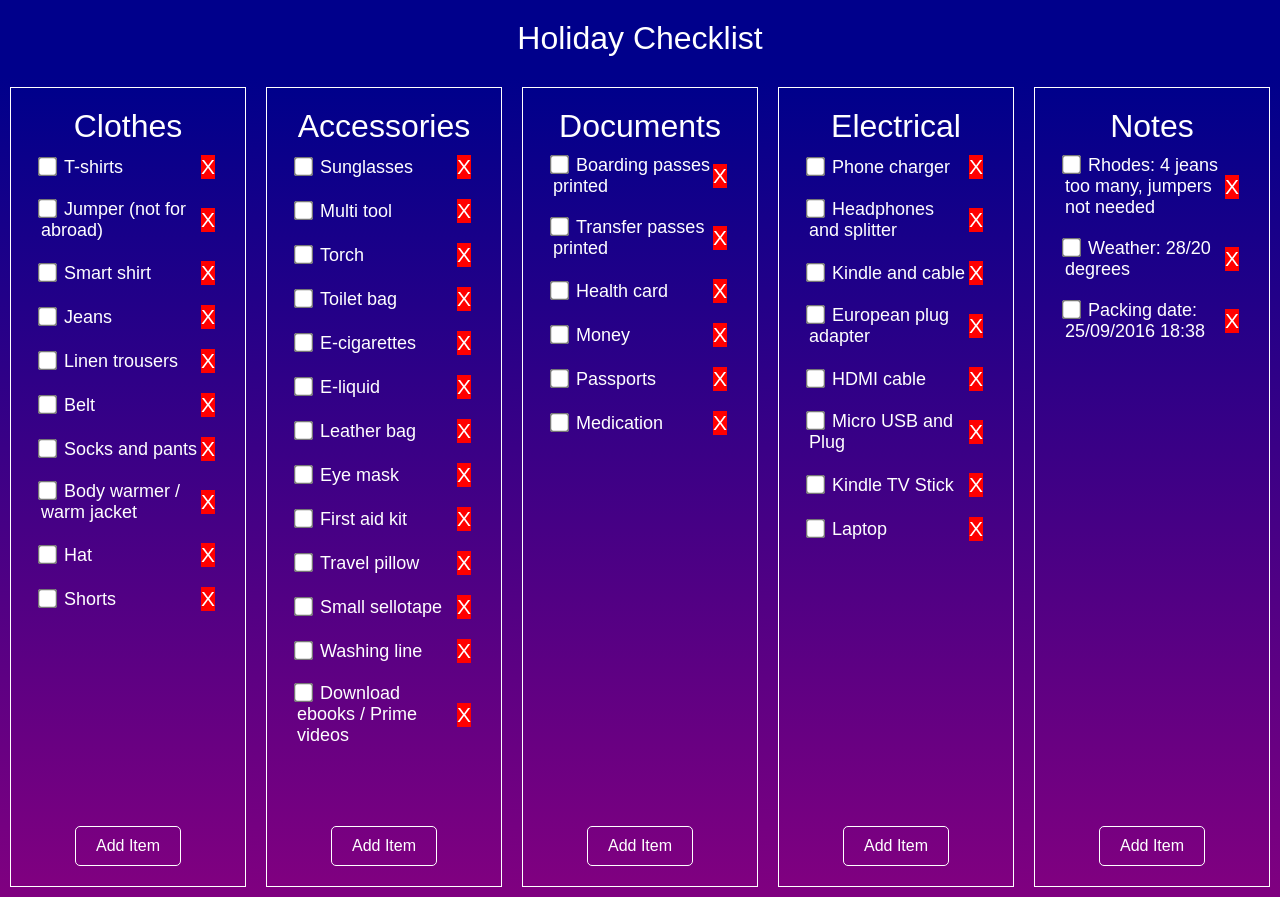
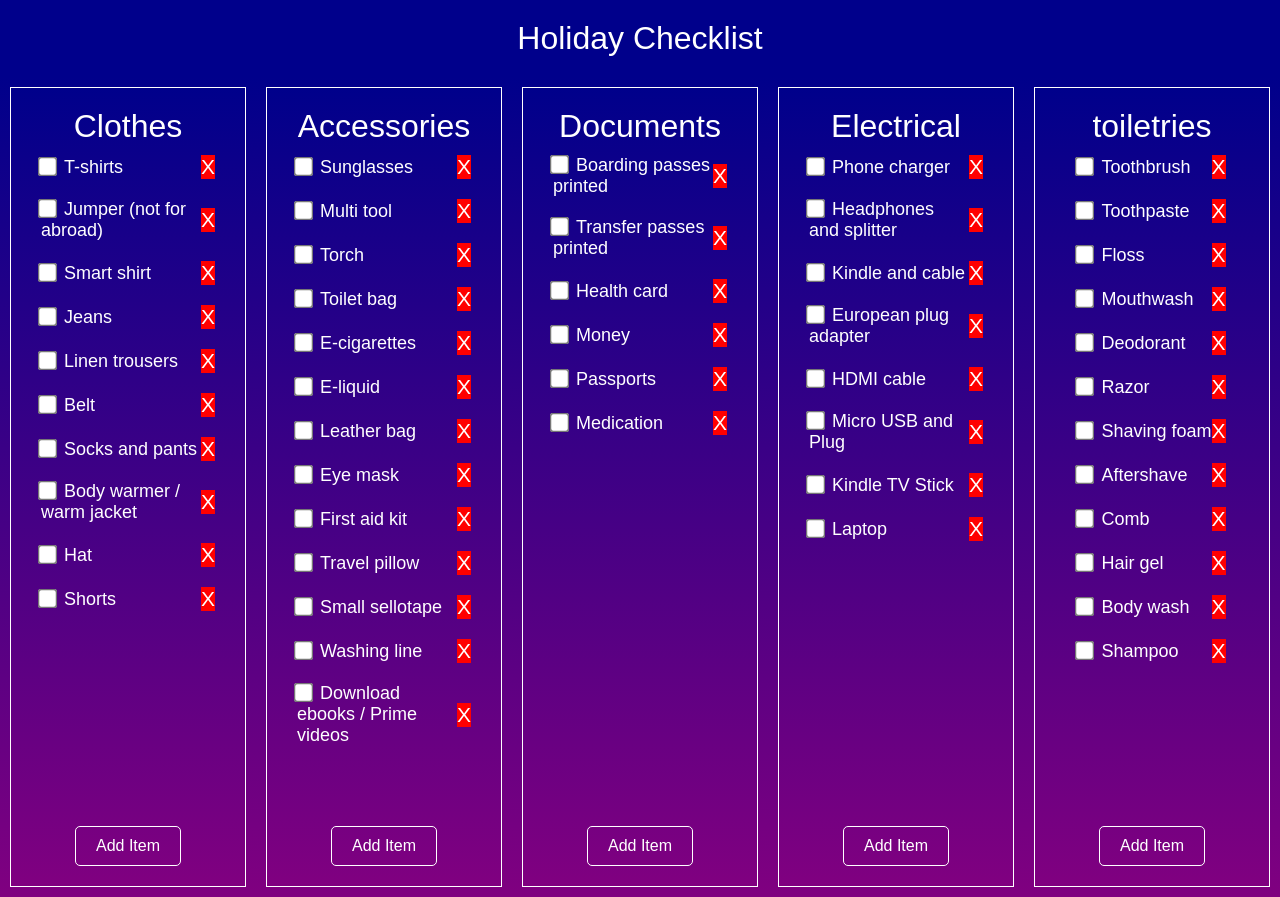
Before and after one commit to dhurrell001/holiday-checklist, a Next.js app: page / in a window 1280 px wide. Built offline with nearby package versions, Linux system fonts and the light colour scheme.

Commit message:
Add toiletries section to packing list and update CheckListContainer to use list keys

```diff
--- a/app/homePage/page.js
+++ b/app/homePage/page.js
@@ -28,21 +28,38 @@ export default function Home() {
       </div>
 
       <div className={styles.gradientBackground}>
-        <CheckListContainer title="Clothes" listData={packingList.clothes} />
+        <CheckListContainer
+          title="Clothes"
+          listKey="clothesList"
+          listData={packingList.clothes}
+        />
+
         <CheckListContainer
           title="Accessories"
+          listKey="accessoriesList"
           listData={packingList.accessories}
           setItem={setAccessoriesList}
         />
         <CheckListContainer
           title="Documents"
+          listKey="documentsList"
           listData={packingList.documents}
         />
         <CheckListContainer
           title="Electrical"
+          listKey="electricalList"
           listData={packingList.electrical}
         />
-        <CheckListContainer title="Notes" listData={packingList.notes} />
+        {/* <CheckListContainer
+          title="Notes"
+          listKey="notesList"
+          listData={packingList.notes}
+        /> */}
+        <CheckListContainer
+          title="toiletries"
+          listKey="toiletriesList"
+          listData={packingList.toiletries}
+        />
       </div>
     </>
     // <div className={styles.mainContainer}>
--- a/app/listData/listData.js
+++ b/app/listData/listData.js
@@ -68,6 +68,20 @@ const packingList = {
     { id: 47, task: "Kindle TV Stick", quantity: 1, checked: false },
     { id: 48, task: "Laptop", quantity: 1, checked: false },
   ],
+  toiletries: [
+    { id: 49, task: "Toothbrush", quantity: 1, checked: false },
+    { id: 50, task: "Toothpaste", quantity: 1, checked: false },
+    { id: 51, task: "Floss", quantity: 1, checked: false },
+    { id: 52, task: "Mouthwash", quantity: 1, checked: false },
+    { id: 53, task: "Deodorant", quantity: 1, checked: false },
+    { id: 54, task: "Razor", quantity: 1, checked: false },
+    { id: 55, task: "Shaving foam", quantity: 1, checked: false },
+    { id: 56, task: "Aftershave", quantity: 1, checked: false },
+    { id: 57, task: "Comb", quantity: 1, checked: false },
+    { id: 58, task: "Hair gel", quantity: 1, checked: false },
+    { id: 59, task: "Body wash", quantity: 1, checked: false },
+    { id: 60, task: "Shampoo", quantity: 1, checked: false },
+  ],
 };
 
 export default packingList;
```
